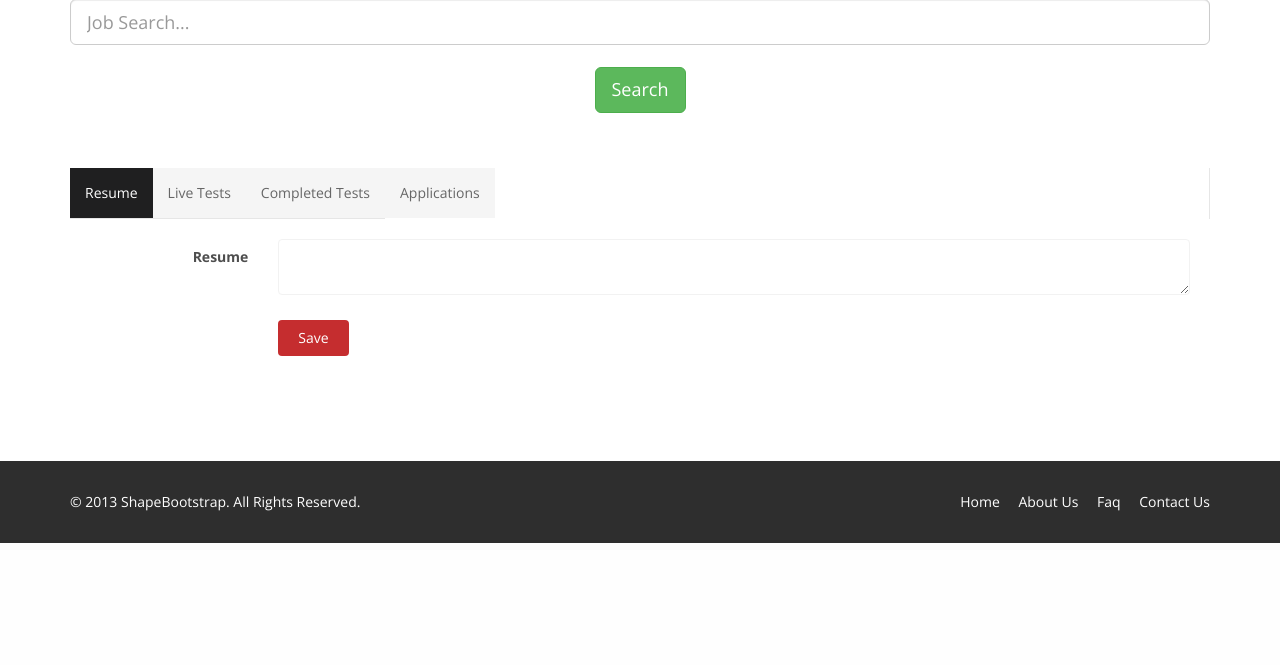
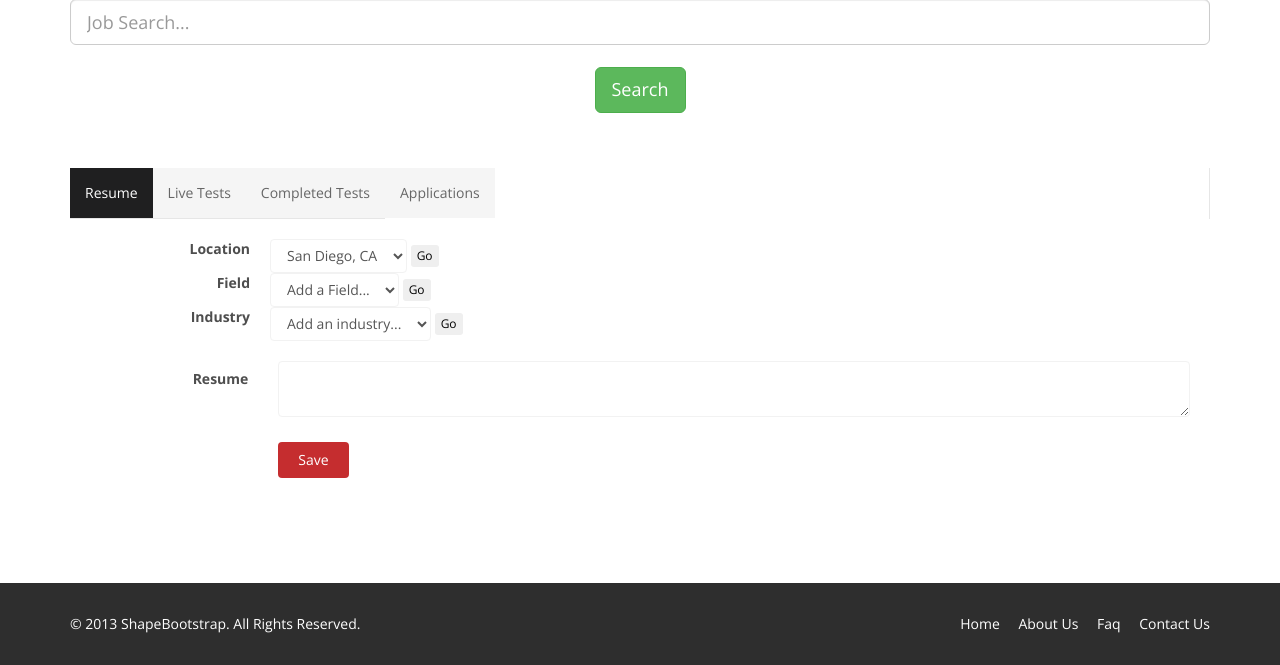
Before and after one commit to amponce/elsa, a Flask app: template templates/home.html in a window 1280 px wide. Shown: the part 269-934 px from the top of the page. Before the commit the page ends 812 px from the top, so only its background shows below. Run offline with Flask 2, Linux system fonts and the light colour scheme; the template is opened without the code that fills it, so the values that code supplies are empty; parts of the project's set-up code (start-up, migrations or seed data) failed here and were passed over.

Commit message:
Added location, field, and industry to the home page to be collected.  Need to add the subsequent data retrieval.

```diff
--- a/app.py
+++ b/app.py
@@ -86,6 +86,10 @@ def home():
 	posting_dash = db.engine.execute("select  j.id, j.title, j.created, count(p.id) n from jobs j left outer join pipeline p on p.job_id = j.id where j.poster_id = %s group by 1, 2, 3", login.current_user.id)
 	jobs_applied = db.session.query(models.Jobs, models.Pipeline).join(models.Pipeline).filter((models.Pipeline.applicant==login.current_user.id) & (models.Pipeline.status=='applied')).all()
 
+	user_location = db.session.query(models.Location).join(models.User).filter(models.User.id==login.current_user.id).first()
+	user_field = db.session.query(models.Field).join(models.User).filter(models.User.id==login.current_user.id).first()
+	user_industry = db.session.query(models.Industry).join(models.User).filter(models.User.id==login.current_user.id).first()
+
 	return render_template('home.html', logged_in=login.current_user.is_authenticated()
 						   , resume=resume
 						   , tests=active_tests
@@ -94,7 +98,10 @@ def home():
 						   , role=role
 						   , postings=posting_dash
 						   , jobs_applied=jobs_applied
-						   , username=login.current_user.email)
+						   , username=login.current_user.email
+						   , user_location=user_location
+						   , user_field=user_field
+						   , user_industry=user_industry)
 
 
 # --------------------------------------------------------------------
--- a/models.py
+++ b/models.py
@@ -37,6 +37,9 @@ class User(db.Model):
 class Location(db.Model):
     id = db.Column(db.Integer, primary_key=True)
     name = db.Column(db.String(4000))
+    area = db.Column(db.String(4000))
+    city = db.Column(db.String(4000))
+    state = db.Column(db.String(4000))
     created = db.Column(db.DateTime, default=datetime.datetime.utcnow)
 
     def __repr__(self):
--- a/templates/home.html
+++ b/templates/home.html
@@ -57,6 +57,57 @@
             </ul>
             <div id="my-tab-content" class="tab-content">
                 <div class="tab-pane active" id="resume">
+<!-- location info -->
+<dl class="dl-horizontal">
+  <dt>Location</dt>
+    {% if user_location.name %}
+        <dd>{{ user_location.name }}</dd>
+    {% else %}
+        <dd>
+            <form class="form-inline" role="form">
+              <div class="form-group">
+                <label for="inputPassword2" class="sr-only">Password</label>
+                    <select class="form-control">
+                      <option selected>San Diego, CA</option>
+                    </select>
+              </div>
+              <button type="submit" class="btn btn-xs">Go</button>
+            </form>
+        </dd>
+    {% endif %}
+    <dt>Field</dt>
+    {% if user_field.name %}
+        <dd>{{ user_field.name }}</dd>
+    {% else %}
+        <dd>
+            <form class="form-inline" role="form">
+              <div class="form-group">
+                <label for="inputPassword2" class="sr-only">Password</label>
+                    <select class="form-control">
+                      <option selected>Add a Field...</option>
+                    </select>
+              </div>
+              <button type="submit" class="btn btn-xs">Go</button>
+            </form>
+        </dd>
+    {% endif %}
+    <dt>Industry</dt>
+    {% if user_industry.name %}
+        <dd>{{ user_industry.name }}</dd>
+    {% else %}
+        <dd>
+            <form class="form-inline" role="form">
+              <div class="form-group">
+                <label for="inputPassword2" class="sr-only">Password</label>
+                    <select class="form-control">
+                      <option selected>Add an industry...</option>
+                    </select>
+              </div>
+              <button type="submit" class="btn btn-xs">Go</button>
+            </form>
+        </dd>
+    {% endif %}
+</dl>
                     {% if resume %}
                         <!-- Button trigger modal -->
                         <button type="button" class="btn btn-success" data-toggle="modal" data-target="#editresume">
```
